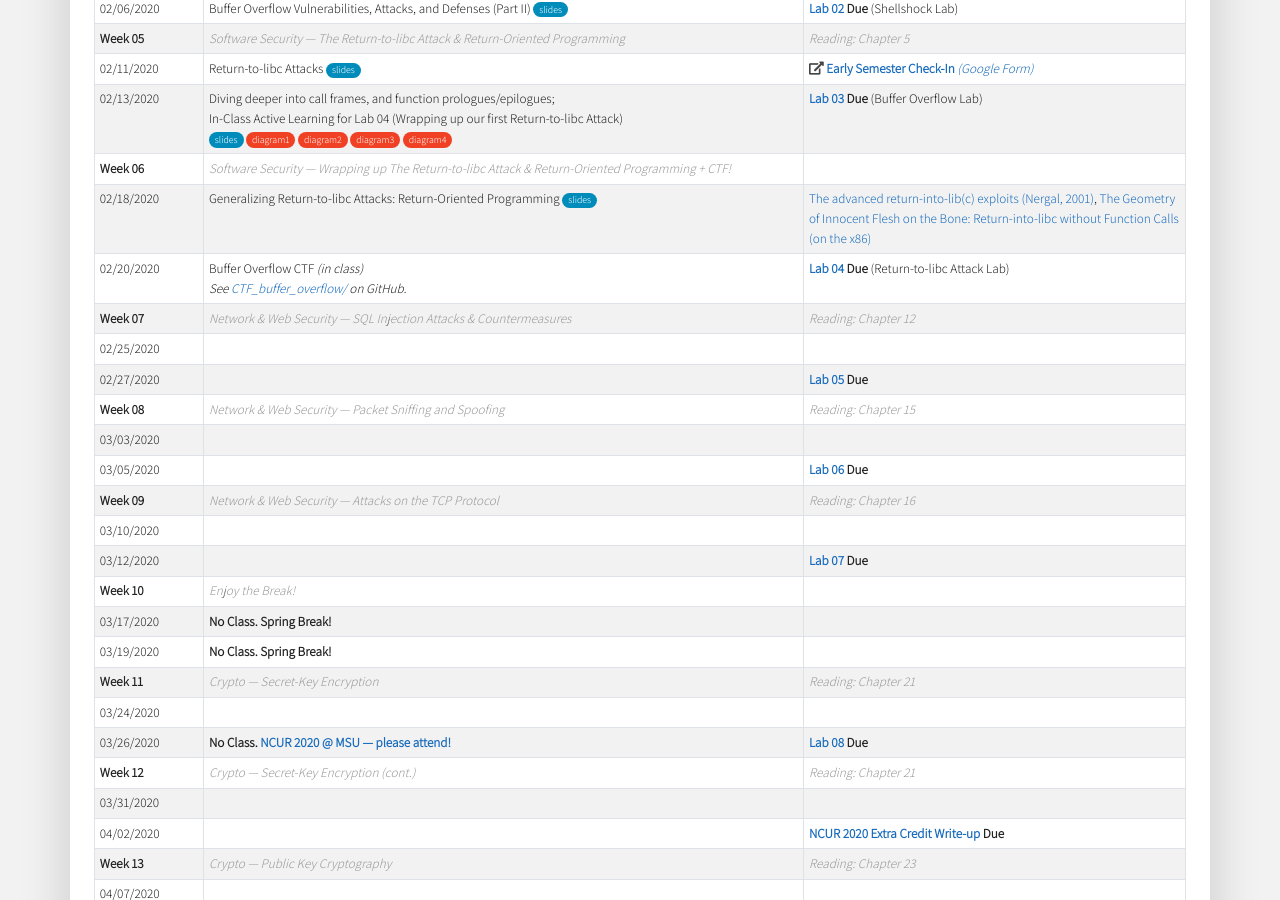
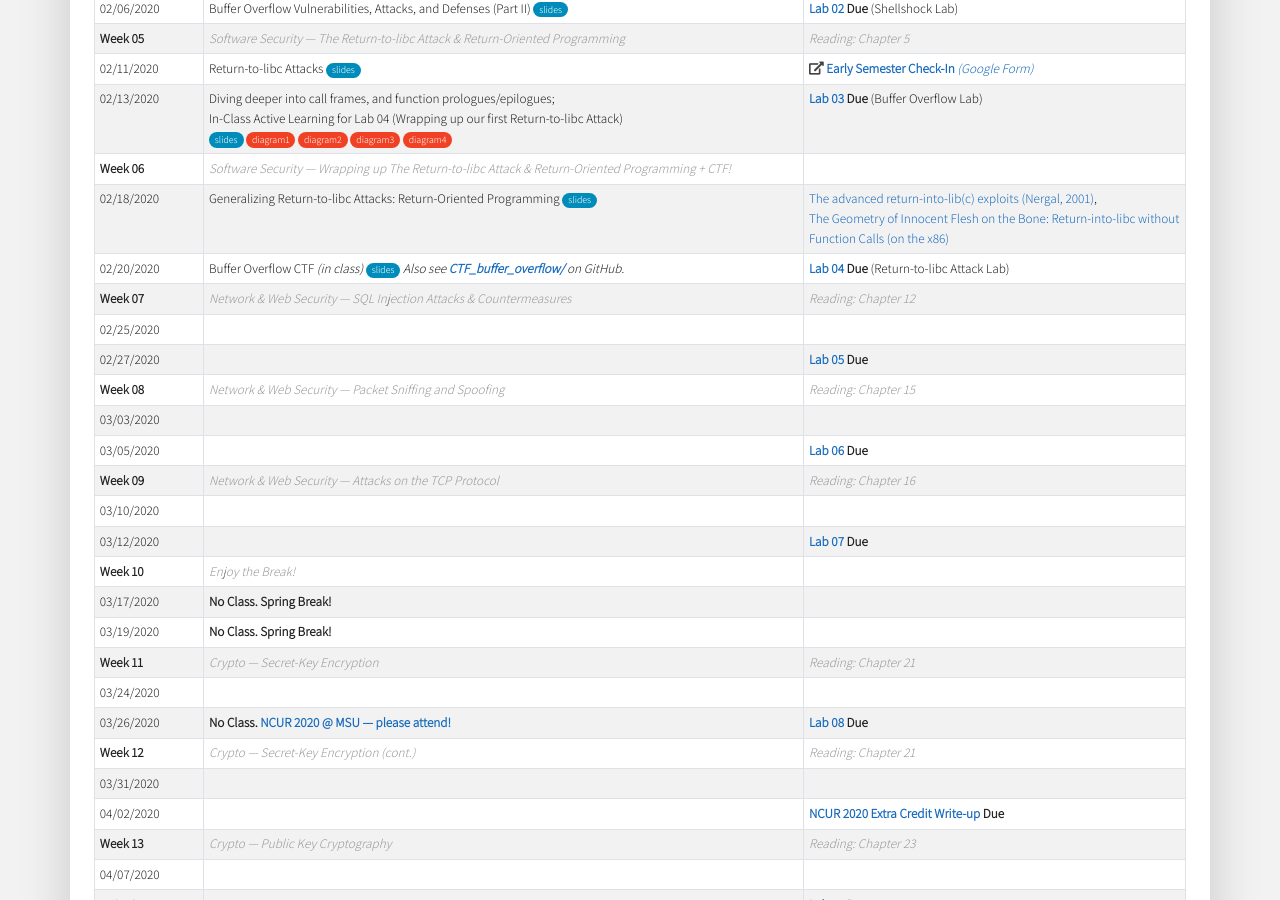
Before and after one commit to traviswpeters/cs476-2020-spring, a Jekyll site: the page built from index.md, in a window 1280 px wide and 900 px high, scrolled down 1758 px. Built offline with Jekyll 4.4.1, drawn with Linux system fonts in a browser that asks for light colours; nearby versions of some CDN libraries; some web fonts are replaced; our own code applies the rules of GitHub Pages for plain Markdown files.

Commit message:
CTF info + index tweak

```diff
--- a/index.md
+++ b/index.md
@@ -250,15 +250,15 @@ In-Class Active Learning for Lab 04 (Wrapping up our first Return-to-libc Attack
 <td markdown="span">
 Generalizing Return-to-libc Attacks: Return-Oriented Programming [slides][slides11]{:.slides} </td>
 <td markdown="span">
-[The advanced return-into-lib(c) exploits (Nergal, 2001)](http://phrack.org/issues/58/4.html),
+[The advanced return-into-lib(c) exploits (Nergal, 2001)](http://phrack.org/issues/58/4.html),<br/>
 [The Geometry of Innocent Flesh on the Bone: Return-into-libc without Function Calls (on the x86)](https://hovav.net/ucsd/dist/geometry.pdf)
 </td>
 </tr>
 <tr>
 <td markdown="span">02/20/2020</td>
 <td markdown="span">
-Buffer Overflow CTF *(in class)* <br/>
-*See [CTF_buffer_overflow/](https://github.com/traviswpeters/csci476-code/tree/master/CTF_buffer_overflow) on GitHub.*
+Buffer Overflow CTF *(in class)* [slides][slides12]{:.slides}
+*Also see [<b>CTF_buffer_overflow/</b>](https://github.com/traviswpeters/csci476-code/tree/master/CTF_buffer_overflow) on GitHub.*
 </td>
 <td markdown="span">**[Lab 04] Due** (Return-to-libc Attack Lab)</td>
 </tr>
```
Also changed, not shown: other parts of index.md (+1 -1 lines), 1 other file.
